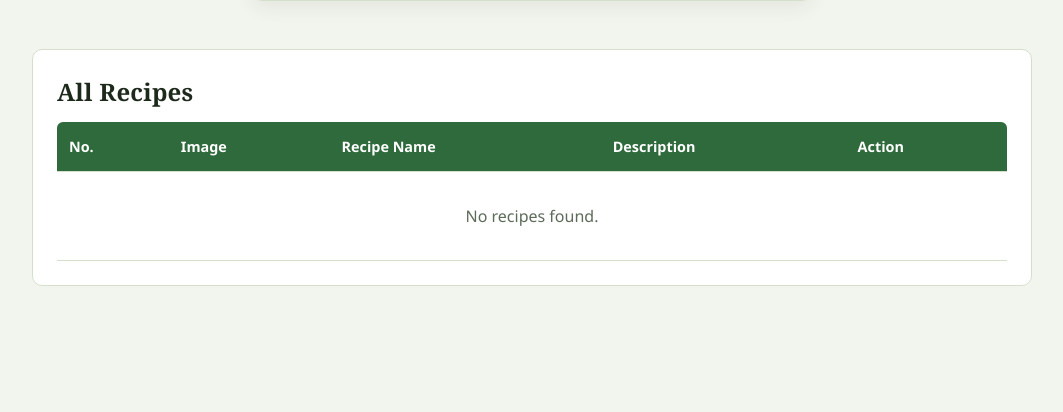
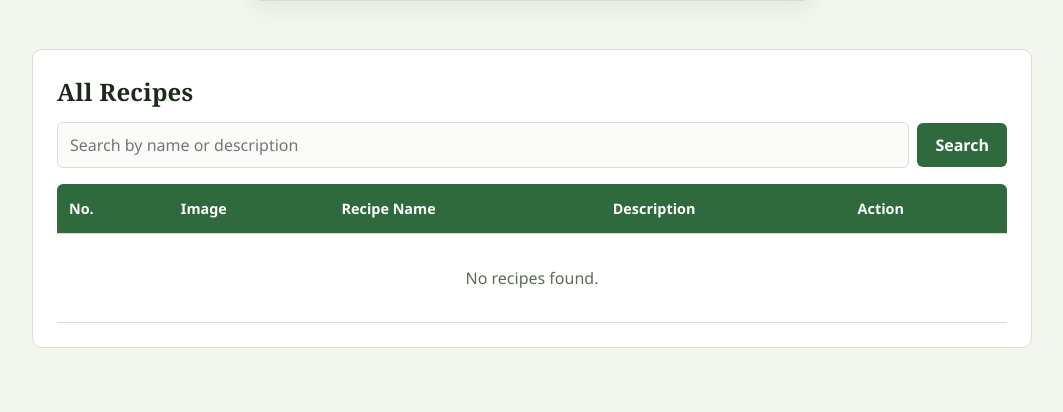
Before and after one commit to gobendo999/django-recipe-crud, a Django app: page /recaipe/ in a window 1280 px wide. Shown: the part 653-1065 px from the top of the page, without its empty margins (108-1171 px from the left). Before the commit the page ends 939 px from the top, so only its background shows below. Run offline with Django 5.2, Linux system fonts and the light colour scheme; the visitor is signed in with stand-in values (Sample User, id 1); data that the repository does not hold is empty.

Commit message:
add serch bar

```diff
--- a/vage/static/css/recipe.css
+++ b/vage/static/css/recipe.css
@@ -270,3 +270,51 @@ a:focus-visible {
         transition: none !important;
     }
 }
+
+/* ---------- Search bar ---------- */
+
+.search-bar {
+    display: flex;
+    gap: 8px;
+    align-items: center;
+    flex-wrap: wrap;
+    margin-bottom: 16px;
+}
+
+.search-bar input[type="search"] {
+    flex: 1;
+    min-width: 200px;
+    padding: 10px 12px;
+    border: 1px solid var(--line);
+    border-radius: 6px;
+    background: #fbfcf9;
+    color: var(--ink);
+    font: inherit;
+}
+
+.search-bar button {
+    padding: 10px 18px;
+    border: 0;
+    border-radius: 6px;
+    background: var(--basil);
+    color: #fff;
+    font: inherit;
+    font-weight: 600;
+    cursor: pointer;
+    transition: background 0.15s ease;
+}
+
+.search-bar button:hover {
+    background: var(--basil-dark);
+}
+
+.search-clear {
+    color: var(--muted);
+    font-size: 0.9rem;
+    text-decoration: none;
+}
+
+.search-clear:hover {
+    color: var(--danger);
+    text-decoration: underline;
+}
--- a/vage/templates/recaipe_list.html
+++ b/vage/templates/recaipe_list.html
@@ -86,6 +86,20 @@
 
         <h2>All Recipes</h2>
 
+        <!-- Search Bar -->
+        <form method="GET" class="search-bar">
+            <input
+                type="search"
+                name="q"
+                value="{{ query }}"
+                placeholder="Search by name or description"
+            >
+            <button type="submit">Search</button>
+            {% if query %}
+                <a href="{% url 'recaipe_list' %}" class="search-clear">Clear</a>
+            {% endif %}
+        </form>
+
         <table>
 
             <thead>
@@ -134,7 +148,13 @@
                 {% empty %}
 
                 <tr>
-                    <td colspan="5">No recipes found.</td>
+                    <td colspan="5">
+                        {% if query %}
+                            No recipes match "{{ query }}".
+                        {% else %}
+                            No recipes found.
+                        {% endif %}
+                    </td>
                 </tr>
 
                 {% endfor %}
--- a/vage/views.py
+++ b/vage/views.py
@@ -1,36 +1,40 @@
+from django.contrib.auth.decorators import login_required
+from django.db.models import Q
 from django.shortcuts import render, redirect, get_object_or_404
+
 from .models import Recipe
-from django.contrib.auth.decorators import login_required
 
 
 @login_required
 def recaipe_list(request):
 
     if request.method == "POST":
+        Recipe.objects.create(
+            user=request.user,
+            name=request.POST.get('recipe_name'),
+            description=request.POST.get('recipe_description'),
+            image=request.FILES.get('recipe_image'),
+        )
+        return redirect('/recaipe/')
 
-        name = request.POST.get('recipe_name')
-        description = request.POST.get('recipe_description')
-        image = request.FILES.get('recipe_image')
+    query = request.GET.get('q', '').strip()
 
-        Recipe.objects.create(
-            user=request.user,                                  # বদল ১
-            name=name,
-            description=description,
-            image=image
+    recipes = Recipe.objects.filter(user=request.user)
+
+    if query:
+        recipes = recipes.filter(
+            Q(name__icontains=query) | Q(description__icontains=query)
         )
 
-        return redirect('/recaipe/')
-
-    recipes = Recipe.objects.filter(user=request.user)          # বদল ২
-
     return render(request, 'recaipe_list.html', {
-        'recipes': recipes
+        'recipes': recipes,
+        'query': query,
     })
 
 
 @login_required
 def update_recipe(request, id):
-    recipe = get_object_or_404(Recipe, id=id, user=request.user)    # বদল ৩
+    recipe = get_object_or_404(Recipe, id=id, user=request.user)
 
     if request.method == "POST":
         name = request.POST.get('recipe_name')
@@ -55,7 +59,7 @@ def update_recipe(request, id):
 def delete_recipe(request, id):
 
     if request.method == "POST":
-        recipe = get_object_or_404(Recipe, id=id, user=request.user)    # বদল ৪
+        recipe = get_object_or_404(Recipe, id=id, user=request.user)
         recipe.delete()
 
     return redirect('/recaipe/')
```
